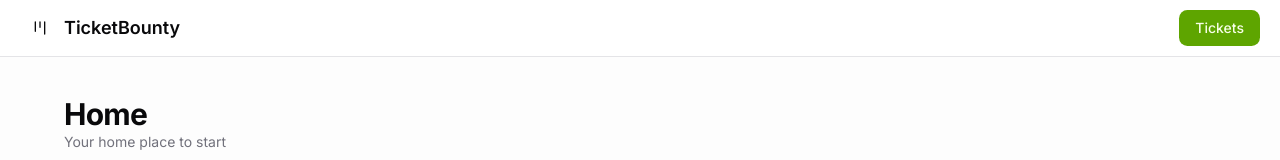
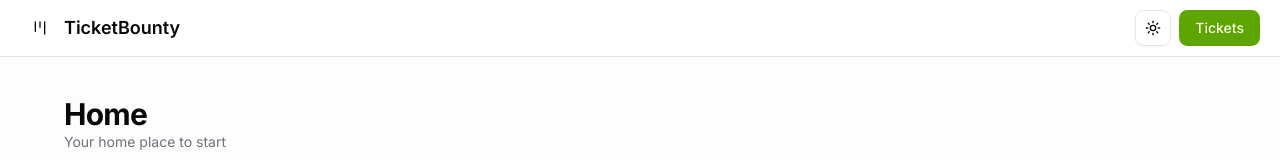
Before and after one commit to jorgekairiyama/the-road-to-next-app, a Next.js app: page / in a window 1280 px wide. Shown: the top 160 px of the page. Built offline with nearby package versions, Linux system fonts and the light colour scheme.

Commit message:
59 Theme dark light 52 Header(miss this chapter)

```diff
--- a/package.json
+++ b/package.json
@@ -17,6 +17,7 @@
     "clsx": "^2.1.1",
     "lucide-react": "^0.554.0",
     "next": "16.0.1",
+    "next-themes": "^0.4.6",
     "react": "19.2.0",
     "react-dom": "19.2.0",
     "tailwind-merge": "^3.4.0"
--- a/src/app/layout.tsx
+++ b/src/app/layout.tsx
@@ -1,10 +1,8 @@
 import "./globals.css";
-import { LucideKanban } from "lucide-react";
 import type { Metadata } from "next";
 import { Inter } from "next/font/google";
-import Link from "next/link";
-import { buttonVariants } from "@/src/components/ui/button";
-import { homePath, ticketsPath } from "../paths";
+import { Header } from "../components/header";
+import { ThemeProvider } from "../components/theme/theme-provider";
 
 const inter = Inter({
   subsets: ["latin"],
@@ -21,43 +19,20 @@
   children: React.ReactNode;
 }>) {
   return (
-    <html lang="en">
+    <html suppressHydrationWarning lang="en">
       <body className={inter.className}>
-        <nav className="
-          supports-backdrop-blur:bg-background/60
-          fixed top-0 left-0 right-0 z-20
-          border-b bg-background/95 backdrop-blur
-          w-full flex py-2.5 px-5 justify-between
-        ">
-          <div>
-            <Link
-              href={homePath()}
-              className={buttonVariants({ variant: "ghost" })}
-            >
-              <LucideKanban />
-              <h1 className="ml-2 text-lg font-semibold">
-                TicketBounty
-              </h1>
-            </Link>
-          </div>
-          <div>
-            <Link
-              href={ticketsPath()}
-              className={buttonVariants({ variant: "default" })}
-            >
-              Tickets
-            </Link>
-          </div>
-        </nav>
-        <main className="
+        <ThemeProvider>
+          <Header />
+          <main className="
           min-h-screen flex-1
           overflow-y-auto overflow-x-hidden
           py-24 px-8
           bg-secondary/20
           flex flex-col
           ">
-          {children}
-        </main>
+            {children}
+          </main>
+        </ThemeProvider>
       </body>
     </html >
   );
--- /dev/null
+++ b/src/components/header.tsx
@@ -0,0 +1,38 @@
+import { LucideKanban } from "lucide-react";
+import Link from "next/link";
+import { homePath, ticketsPath } from "../paths";
+import { buttonVariants } from "./ui/button";
+import { ThemeSwitcher } from "./theme/theme-switcher";
+
+
+export const Header = () => {
+    return (
+        <nav className="
+          supports-backdrop-blur:bg-background/60
+          fixed top-0 left-0 right-0 z-20
+          border-b bg-background/95 backdrop-blur
+          w-full flex py-2.5 px-5 justify-between
+        ">
+            <div className="flex align-items gap-x-2">
+                <Link
+                    href={homePath()}
+                    className={buttonVariants({ variant: "ghost" })}
+                >
+                    <LucideKanban />
+                    <h1 className="ml-2 text-lg font-semibold">
+                        TicketBounty
+                    </h1>
+                </Link>
+            </div>
+            <div className="flex align-items gap-x-2">
+                <ThemeSwitcher />
+                <Link
+                    href={ticketsPath()}
+                    className={buttonVariants({ variant: "default" })}
+                >
+                    Tickets
+                </Link>
+            </div>
+        </nav>
+    );
+}
--- /dev/null
+++ b/src/components/theme/theme-provider.tsx
@@ -0,0 +1,15 @@
+import { ThemeProvider as BaseThemeProvider } from "next-themes";
+
+type ThemeProviderProps = {
+    children: React.ReactNode;
+};
+
+const ThemeProvider = ({ children }: ThemeProviderProps) => {
+    return (
+        <BaseThemeProvider attribute="class" defaultTheme="system" enableSystem>
+            {children}
+        </BaseThemeProvider>
+    );
+}
+
+export { ThemeProvider };
--- /dev/null
+++ b/src/components/theme/theme-switcher.tsx
@@ -0,0 +1,34 @@
+'use client';
+
+import { useTheme } from "next-themes";
+import { Button } from "../ui/button";
+import { LucideMoon, LucideSun } from "lucide-react";
+
+const ThemeSwitcher = () => {
+    const { theme, setTheme } = useTheme();
+
+    return (
+        <Button
+            variant="outline"
+            size="icon"
+            onClick={() => setTheme(theme === "light" ? "dark" : "light")}
+        >
+            <LucideSun
+                className="
+                h-4 w-4 rotate-0 scale-100 transition-all
+                dark:-rotate-90 dark:scale-0
+                "
+            />
+            <LucideMoon
+                className="
+                absolute h-4 w-4 rotate-90 scale-0 transition-transform
+                dark:rotate-0 dark:scale-100
+                "
+            />
+
+            <span className="sr-only">Toggle Theme</span>
+        </Button>
+    );
+}
+
+export { ThemeSwitcher };
```
Also changed, not shown: 1 other file (tests, documents, lock files or other folders).
